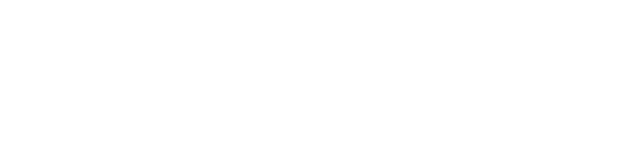
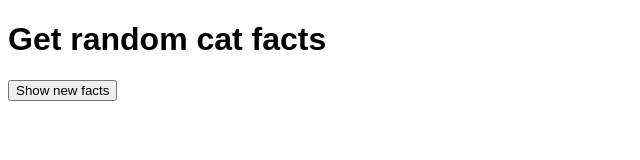
Before and after one commit to jaysitapara/Self_Study, a plain HTML site: page JavaScript/index.html in a window 1280 px wide. Shown: the whole page, without its empty margins (0-640 px from the left). Drawn offline with nearby package versions, Linux system fonts and the light colour scheme.

Commit message:
update axios

```diff
--- a/JavaScript/index.html
+++ b/JavaScript/index.html
@@ -82,9 +82,9 @@
 
     <!-- <h1>Spider Man</h1> -->
 
-    <!-- <h1>Get random cat facts</h1>
+    <h1>Get random cat facts</h1>
     <button>Show new facts</button>
-    <p id="result"></p> -->
+    <p id="result"></p>
 
     <!-- <h1>Get random image</h1>
     <button>Show</button>
@@ -93,7 +93,7 @@
     <!-- <input placeholder="Enter country" />
     <button>Search</button>
     <ul id="list"></ul> -->
-    <!-- <script src="https://cdn.jsdelivr.n  et/npm/axios@1.6.7/dist/axios.min.js"></script> -->
+    <script src="https://cdn.jsdelivr.net/npm/axios@1.6.7/dist/axios.min.js"></script>
     <script src="./app.js"></script>
   </body>
 </html>
```
Also changed, not shown: JavaScript/app.js (line endings or trailing spaces).
